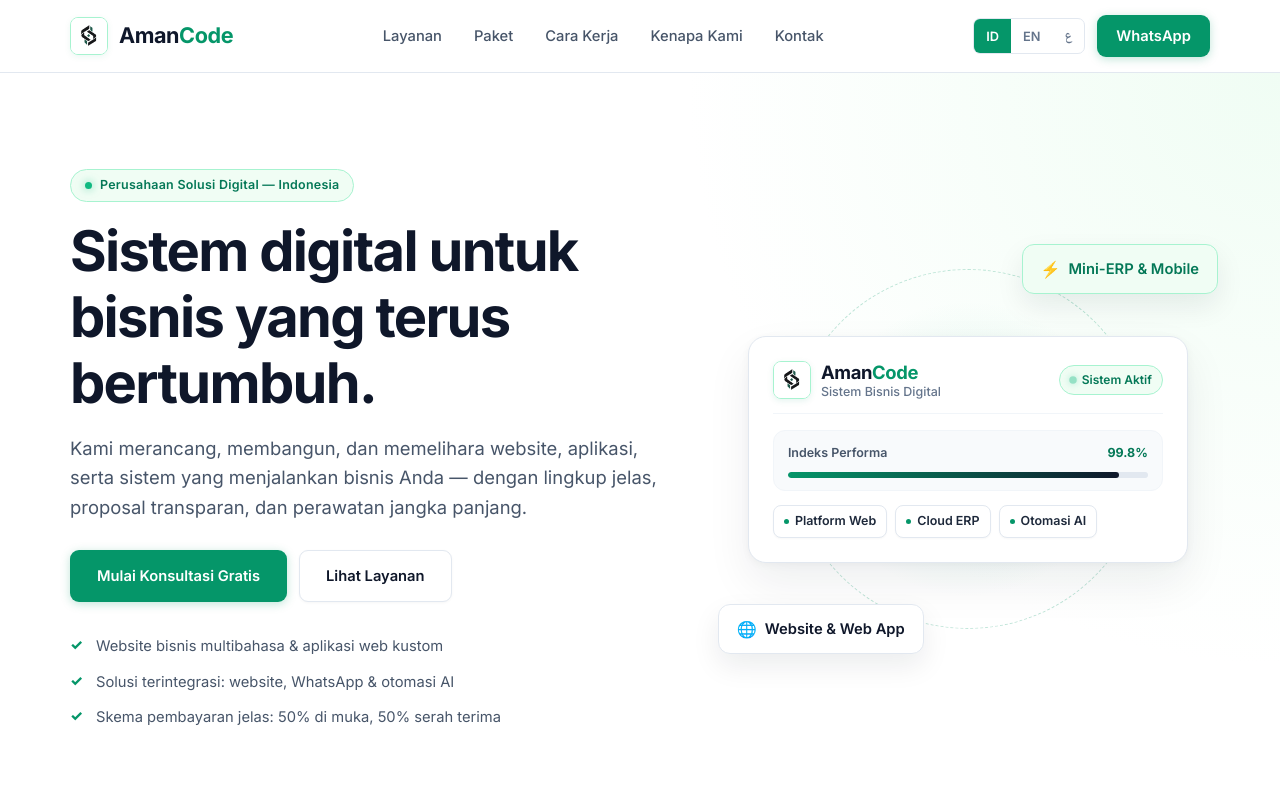
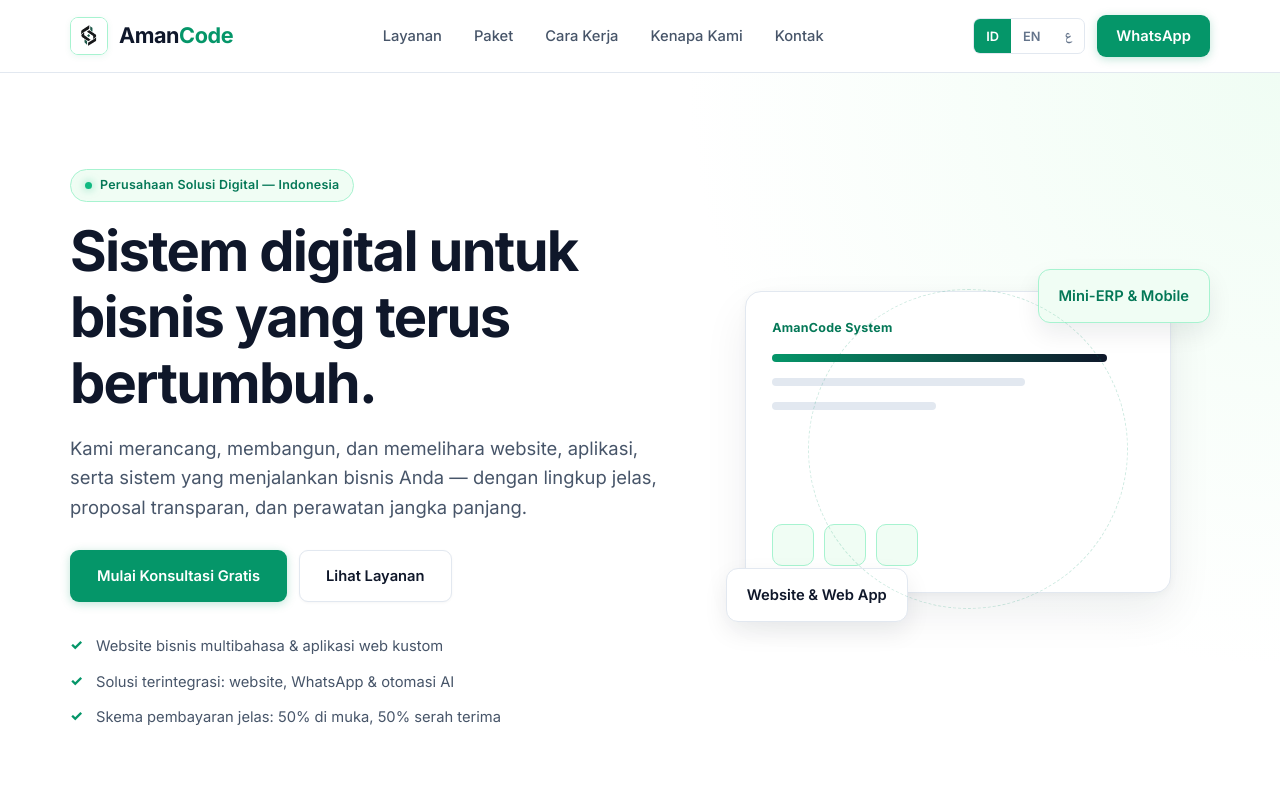
Before and after one commit to amancodetech/amancode, a plain HTML site: page index.html in a window 1280 px wide. Shown: the top 800 px of the page. Drawn offline with Linux system fonts and the light colour scheme.

Commit message:
revert: restore original hero visual and mock styles

```diff
--- a/index.html
+++ b/index.html
@@ -88,56 +88,16 @@
       </ul>
     </div>
     <div class="hero-visual reveal" aria-hidden="true">
+      <div class="hero-card hero-card-main">
+        <span class="hc-kicker">AmanCode System</span>
+        <span class="hc-line hc-line-1"></span>
+        <span class="hc-line hc-line-2"></span>
+        <span class="hc-line hc-line-3"></span>
+        <div class="hc-chip-row"><span class="hc-chip"></span><span class="hc-chip"></span><span class="hc-chip"></span></div>
+      </div>
+      <div class="hero-card hero-card-float1"><span data-i18n="hero_card1">Website &amp; Web App</span></div>
+      <div class="hero-card hero-card-float2"><span data-i18n="hero_card2">Mini-ERP &amp; Mobile</span></div>
       <div class="hero-ring"></div>
-      <div class="hero-ring-glow"></div>
-      <div class="hero-card hero-card-main">
-        <div class="hc-header">
-          <div class="hc-brand">
-            <img src="assets/logo.png" alt="AmanCode Logo" class="hc-logo-img">
-            <div class="hc-brand-meta">
-              <span class="hc-brand-name">Aman<em>Code</em></span>
-              <span class="hc-brand-sub" data-i18n="hero_mock_arch">Sistem Bisnis Digital</span>
-            </div>
-          </div>
-          <span class="hc-status-badge">
-            <span class="hc-pulse-dot"></span>
-            <span data-i18n="hero_mock_status">Sistem Aktif</span>
-          </span>
-        </div>
-        <div class="hc-body">
-          <div class="hc-metric-box">
-            <div class="hc-metric-header">
-              <span class="hc-metric-title" data-i18n="hero_mock_perf">Indeks Performa</span>
-              <span class="hc-metric-val">99.8%</span>
-            </div>
-            <div class="hc-bar-track">
-              <div class="hc-bar-fill"></div>
-            </div>
-          </div>
-          <div class="hc-modules-row">
-            <div class="hc-module-badge">
-              <span class="hc-mod-indicator"></span>
-              <span data-i18n="hero_mock_mod1">Platform Web</span>
-            </div>
-            <div class="hc-module-badge">
-              <span class="hc-mod-indicator"></span>
-              <span data-i18n="hero_mock_mod2">Cloud ERP</span>
-            </div>
-            <div class="hc-module-badge">
-              <span class="hc-mod-indicator"></span>
-              <span data-i18n="hero_mock_mod3">Otomasi AI</span>
-            </div>
-          </div>
-        </div>
-      </div>
-      <div class="hero-card hero-card-float1">
-        <span class="hc-float-icon">🌐</span>
-        <span data-i18n="hero_card1">Website &amp; Web App</span>
-      </div>
-      <div class="hero-card hero-card-float2">
-        <span class="hc-float-icon">⚡</span>
-        <span data-i18n="hero_card2">Mini-ERP &amp; Mobile</span>
-      </div>
     </div>
   </div>
 </section>
--- a/script.js
+++ b/script.js
@@ -31,12 +31,6 @@
     hero_p3: "Skema pembayaran jelas: 50% di muka, 50% serah terima",
     hero_card1: "Website & Web App",
     hero_card2: "Mini-ERP & Mobile",
-    hero_mock_arch: "Sistem Bisnis Digital",
-    hero_mock_status: "Sistem Aktif",
-    hero_mock_perf: "Indeks Performa",
-    hero_mock_mod1: "Platform Web",
-    hero_mock_mod2: "Cloud ERP",
-    hero_mock_mod3: "Otomasi AI",
 
     svc_eyebrow: "Layanan Kami",
     svc_title: "Empat pilar solusi digital AmanCode",
@@ -106,12 +100,6 @@
     hero_p3: "Clear payment terms: 50% upfront, 50% on delivery",
     hero_card1: "Website & Web App",
     hero_card2: "Mini-ERP & Mobile",
-    hero_mock_arch: "Digital Systems",
-    hero_mock_status: "System Active",
-    hero_mock_perf: "Performance Index",
-    hero_mock_mod1: "Web Platforms",
-    hero_mock_mod2: "Cloud ERP",
-    hero_mock_mod3: "AI Automations",
 
     svc_eyebrow: "Our Services",
     svc_title: "The four pillars of AmanCode digital solutions",
@@ -181,12 +169,6 @@
     hero_p3: "شروط دفع واضحة: 50% مقدمًا و50% عند التسليم",
     hero_card1: "المواقع وتطبيقات الويب",
     hero_card2: "Mini-ERP وتطبيقات الجوال",
-    hero_mock_arch: "الأنظمة الرقمية",
-    hero_mock_status: "النظام متصل",
-    hero_mock_perf: "مؤشر الأداء",
-    hero_mock_mod1: "منصات الويب",
-    hero_mock_mod2: "Cloud ERP",
-    hero_mock_mod3: "أتمتة الذكاء الاصطناعي",
 
     svc_eyebrow: "خدماتنا",
     svc_title: "أربع ركائز لحلول AmanCode الرقمية",
--- a/styles.css
+++ b/styles.css
@@ -251,251 +251,33 @@
   color: var(--emerald-600); font-weight: 800; font-size: .9rem; top: -1px;
 }
 
-/* hero visual - Executive AmanCode Brand Showcase */
-.hero-visual {
-  position: relative;
-  min-height: 380px;
-  display: flex;
-  align-items: center;
-  justify-content: center;
-}
-
-.hero-ring {
-  position: absolute;
-  width: 360px;
-  height: 360px;
-  border-radius: 50%;
-  border: 1.5px dashed rgba(5, 150, 105, 0.25);
-  top: 50%;
-  inset-inline-start: 50%;
-  transform: translate(-50%, -50%);
-  pointer-events: none;
-  z-index: 1;
-}
-
-.hero-ring-glow {
-  position: absolute;
-  width: 300px;
-  height: 300px;
-  border-radius: 50%;
-  background: radial-gradient(circle, rgba(16, 185, 129, 0.12) 0%, rgba(16, 185, 129, 0) 70%);
-  top: 50%;
-  inset-inline-start: 50%;
-  transform: translate(-50%, -50%);
-  pointer-events: none;
-  z-index: 1;
-}
-
+/* hero visual - Clean Studio Slate Mockup with Emerald Highlights */
+.hero-visual { position: relative; min-height: 360px; }
 .hero-card-main {
-  position: relative;
-  z-index: 2;
-  width: 100%;
-  max-width: 440px;
+  position: absolute; inset: 6% 8% 10% 4%;
   background: var(--bg-card);
-  border: 1px solid var(--border-main);
-  border-radius: 18px;
-  padding: 24px;
-  display: flex;
-  flex-direction: column;
-  gap: 16px;
+  border: 1px solid var(--border-main); border-radius: 16px;
+  padding: 26px; display: flex; flex-direction: column; gap: 16px;
   box-shadow: 0 20px 45px rgba(15, 23, 42, 0.07), 0 2px 8px rgba(0, 0, 0, 0.04);
 }
-
-.hc-header {
-  display: flex;
-  align-items: center;
-  justify-content: space-between;
-  gap: 12px;
-  padding-bottom: 14px;
-  border-bottom: 1px solid var(--border-light);
+.hc-kicker { font-size: var(--fs-xs); letter-spacing: .02em; text-transform: none; color: var(--emerald-700); font-weight: 700; }
+.hc-line { height: 8px; border-radius: 4px; background: #e2e8f0; }
+.hc-line-1 { width: 90%; background: linear-gradient(90deg, var(--emerald-600), #0f172a); } .hc-line-2 { width: 68%; } .hc-line-3 { width: 44%; }
+.hc-chip-row { display: flex; gap: 10px; margin-top: auto; }
+.hc-chip { width: 42px; height: 42px; border-radius: 10px; background: var(--emerald-50); border: 1px solid var(--border-emerald); }
+.hero-card-float1, .hero-card-float2 {
+  position: absolute; padding: 14px 20px; border-radius: 12px;
+  background: #ffffff; color: var(--text-dark);
+  font-weight: 600; font-size: var(--fs-sm); text-transform: none;
+  box-shadow: 0 10px 25px rgba(15, 23, 42, 0.08); border: 1px solid var(--border-main);
 }
-
-.hc-brand {
-  display: inline-flex;
-  align-items: center;
-  gap: 10px;
-}
-
-.hc-logo-img {
-  width: 38px;
-  height: 38px;
-  object-fit: cover;
-  border-radius: 8px;
-  border: 1.5px solid var(--border-emerald);
-  box-shadow: 0 2px 6px rgba(5, 150, 105, 0.1);
-  display: block;
-}
-
-.hc-brand-meta {
-  display: flex;
-  flex-direction: column;
-  line-height: 1.25;
-}
-
-.hc-brand-name {
-  font-family: var(--font-display);
-  font-size: 1.15rem;
-  font-weight: 800;
-  color: var(--text-dark);
-  letter-spacing: -.02em;
-  text-transform: none;
-}
-
-.hc-brand-name em {
-  font-style: normal;
-  color: var(--emerald-600);
-  font-weight: 700;
-}
-
-.hc-brand-sub {
-  font-size: var(--fs-xs);
-  color: var(--text-muted);
-  font-weight: 500;
-  letter-spacing: normal;
-}
-
-.hc-status-badge {
-  display: inline-flex;
-  align-items: center;
-  gap: 6px;
-  font-size: .75rem;
-  font-weight: 600;
-  color: var(--emerald-700);
-  background: var(--emerald-50);
-  border: 1px solid var(--border-emerald);
-  padding: 4px 10px;
-  border-radius: 99px;
-  white-space: nowrap;
-}
-
-.hc-pulse-dot {
-  width: 6px;
-  height: 6px;
-  border-radius: 50%;
-  background: var(--emerald-500);
-  box-shadow: 0 0 6px rgba(16, 185, 129, 0.8);
-  animation: pulse-glow 2s infinite ease-in-out;
-}
-
-@keyframes pulse-glow {
-  0%, 100% { opacity: 1; transform: scale(1); }
-  50% { opacity: .4; transform: scale(1.25); }
-}
-
-.hc-body {
-  display: flex;
-  flex-direction: column;
-  gap: 14px;
-}
-
-.hc-metric-box {
-  background: var(--bg-subtle);
-  border: 1px solid var(--border-light);
-  border-radius: 12px;
-  padding: 12px 14px;
-  display: flex;
-  flex-direction: column;
-  gap: 8px;
-}
-
-.hc-metric-header {
-  display: flex;
-  justify-content: space-between;
-  align-items: center;
-}
-
-.hc-metric-title {
-  font-size: var(--fs-xs);
-  color: var(--text-secondary);
-  font-weight: 600;
-}
-
-.hc-metric-val {
-  font-size: var(--fs-xs);
-  font-weight: 700;
-  color: var(--emerald-700);
-}
-
-.hc-bar-track {
-  width: 100%;
-  height: 6px;
-  border-radius: 99px;
-  background: var(--border-main);
-  overflow: hidden;
-}
-
-.hc-bar-fill {
-  width: 92%;
-  height: 100%;
-  border-radius: 99px;
-  background: linear-gradient(90deg, var(--emerald-600) 0%, #0f172a 100%);
-}
-
-[dir="rtl"] .hc-bar-fill {
-  background: linear-gradient(-90deg, var(--emerald-600) 0%, #0f172a 100%);
-}
-
-.hc-modules-row {
-  display: flex;
-  flex-wrap: wrap;
-  gap: 8px;
-}
-
-.hc-module-badge {
-  display: inline-flex;
-  align-items: center;
-  gap: 6px;
-  font-size: .78rem;
-  font-weight: 600;
-  color: var(--text-primary);
-  background: #ffffff;
-  border: 1px solid var(--border-main);
-  padding: 5px 10px;
-  border-radius: 8px;
-  box-shadow: 0 1px 2px rgba(0, 0, 0, 0.03);
-}
-
-.hc-mod-indicator {
-  width: 5px;
-  height: 5px;
-  border-radius: 50%;
-  background: var(--emerald-600);
-}
-
-.hero-card-float1, .hero-card-float2 {
-  position: absolute;
-  z-index: 3;
-  display: inline-flex;
-  align-items: center;
-  gap: 8px;
-  padding: 12px 18px;
-  border-radius: 12px;
-  font-weight: 600;
-  font-size: var(--fs-sm);
-  text-transform: none;
-  box-shadow: 0 12px 28px rgba(15, 23, 42, 0.08);
-  border: 1px solid var(--border-main);
-  transition: transform .2s ease;
-}
-
-.hero-card-float1 {
-  bottom: -4%;
-  inset-inline-start: -8px;
-  background: #ffffff;
-  color: var(--text-dark);
-}
-
-.hero-card-float2 {
-  top: -4%;
-  inset-inline-end: -8px;
-  color: var(--emerald-700);
-  border-color: var(--border-emerald);
-  background: var(--emerald-50);
-}
-
-.hc-float-icon {
-  font-size: 1rem;
-  line-height: 1;
+.hero-card-float1 { bottom: 2%; inset-inline-start: 0; }
+.hero-card-float2 { top: 0; inset-inline-end: 0; color: var(--emerald-700); border-color: var(--border-emerald); background: var(--emerald-50); }
+.hero-ring {
+  position: absolute; width: 320px; height: 320px; border-radius: 50%;
+  border: 1px dashed rgba(5, 150, 105, 0.2);
+  top: 50%; inset-inline-start: 50%; transform: translate(-50%, -50%);
+  pointer-events: none;
 }
 
 /* ── sections ── */
```
